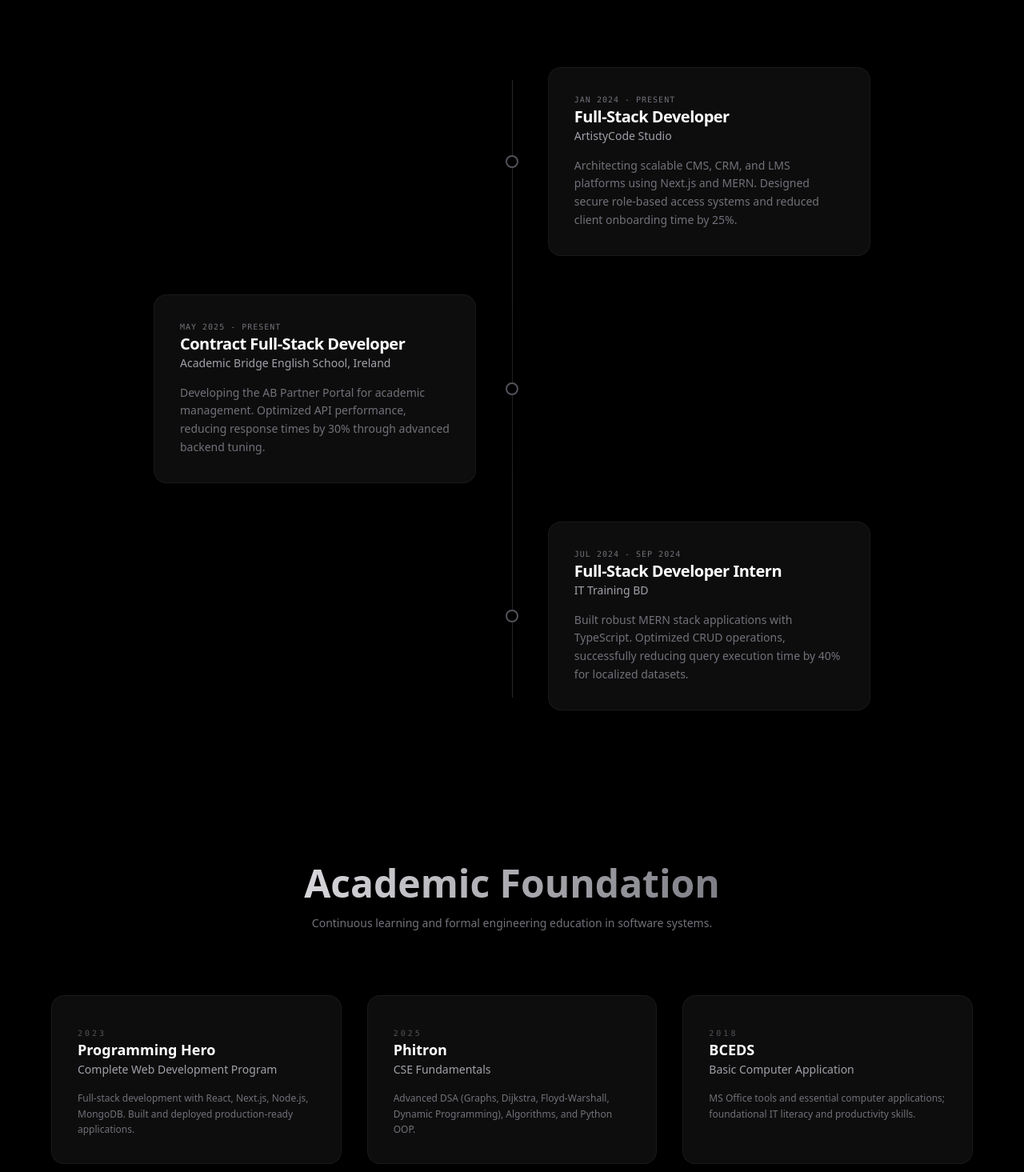
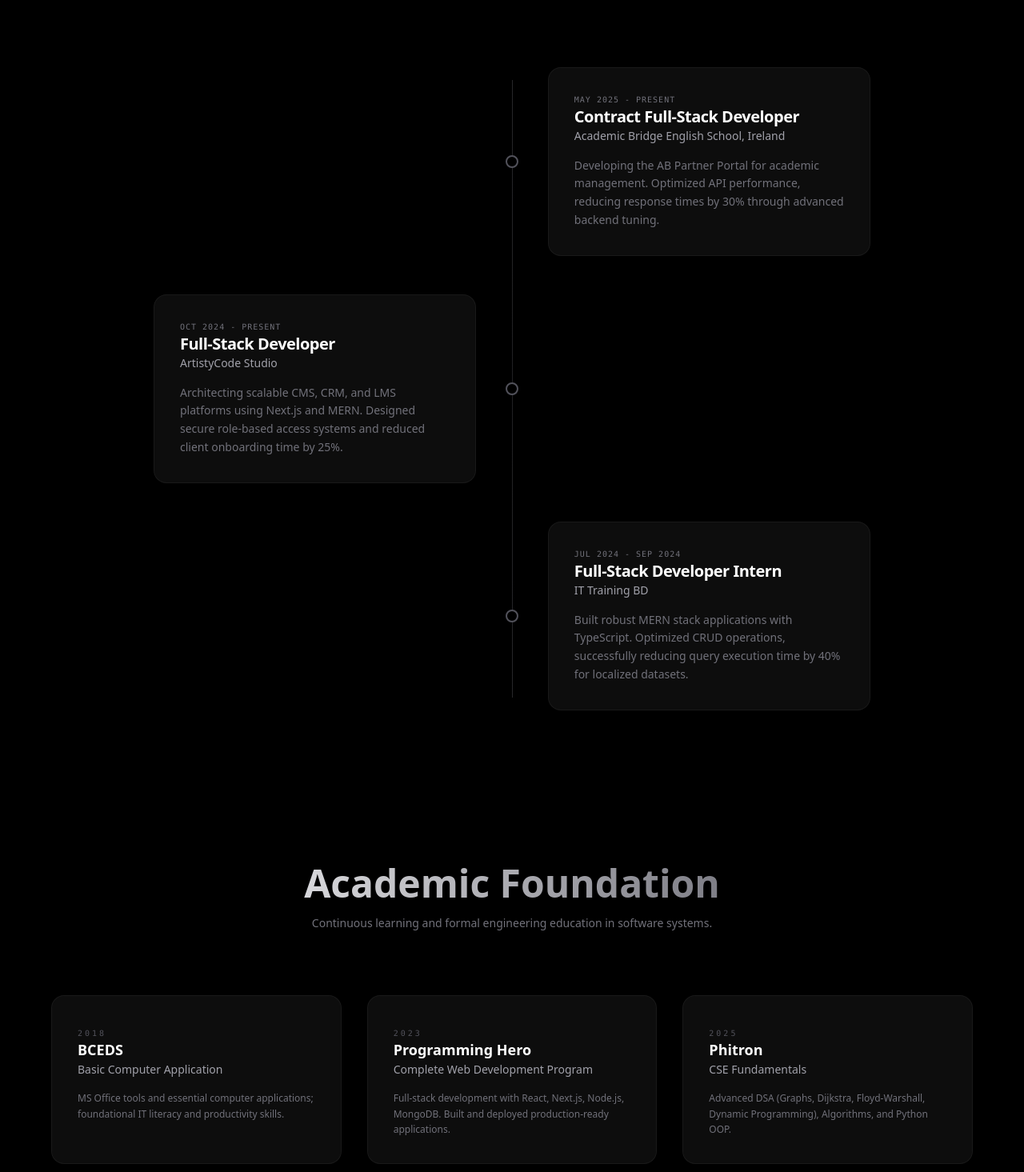
Before and after one commit to ninazmul/ninazmulworks, a Next.js app: page / in a window 1280 px wide. Shown: the part 5045-6510 px from the top of the page at 80% size. Built offline with nearby package versions, Linux system fonts and the light colour scheme; no server answers; the database is empty.

Commit message:
Some information updated on Education and experience

```diff
--- a/components/Education.tsx
+++ b/components/Education.tsx
@@ -1,6 +1,5 @@
 "use client";
 
-import React from "react";
 import { motion } from "framer-motion";
 import { GlassCard } from "./ui/GlassCard";
 import { education } from "@/data";
--- a/components/Experience.tsx
+++ b/components/Experience.tsx
@@ -6,16 +6,16 @@
 
 const experiences = [
   {
-    role: "Full-Stack Developer",
-    company: "ArtistyCode Studio",
-    date: "Jan 2024 - Present",
-    desc: "Architecting scalable CMS, CRM, and LMS platforms using Next.js and MERN. Designed secure role-based access systems and reduced client onboarding time by 25%.",
-  },
-  {
     role: "Contract Full-Stack Developer",
     company: "Academic Bridge English School, Ireland",
     date: "May 2025 - Present",
     desc: "Developing the AB Partner Portal for academic management. Optimized API performance, reducing response times by 30% through advanced backend tuning.",
+  },
+  {
+    role: "Full-Stack Developer",
+    company: "ArtistyCode Studio",
+    date: "Oct 2024 - Present",
+    desc: "Architecting scalable CMS, CRM, and LMS platforms using Next.js and MERN. Designed secure role-based access systems and reduced client onboarding time by 25%.",
   },
   {
     role: "Full-Stack Developer Intern",
@@ -27,7 +27,10 @@
 
 const Experience = () => {
   return (
-    <section id="experience" className="py-24 bg-black text-white px-6 relative overflow-hidden scroll-mt-24">
+    <section
+      id="experience"
+      className="py-24 bg-black text-white px-6 relative overflow-hidden scroll-mt-24"
+    >
       <div className="absolute inset-x-0 top-0 h-px bg-gradient-to-r from-transparent via-zinc-800 to-transparent" />
 
       <div className="text-center max-w-2xl mx-auto relative z-10 mb-20">
@@ -61,13 +64,13 @@
                 <GlassCard className="p-8 border-white/5 hover:border-white/10 transition-colors group">
                   <div className="flex flex-col gap-1 mb-4">
                     <span className="text-[10px] font-mono text-zinc-500 uppercase tracking-widest">
-                        {exp.date}
+                      {exp.date}
                     </span>
                     <h3 className="text-xl font-bold text-white group-hover:translate-x-1 transition-transform tracking-tight leading-none">
-                        {exp.role}
+                      {exp.role}
                     </h3>
                     <span className="text-zinc-400 font-medium text-sm">
-                        {exp.company}
+                      {exp.company}
                     </span>
                   </div>
                   <p className="text-zinc-500 leading-relaxed text-sm font-light">
--- a/data/index.ts
+++ b/data/index.ts
@@ -31,25 +31,25 @@
 export const education = [
   {
     id: 1,
+    institution: "BCEDS",
+    program: "Basic Computer Application",
+    year: "2018",
+    description: "MS Office tools and essential computer applications; foundational IT literacy and productivity skills."
+  },
+  {
+    id: 2,
     institution: "Programming Hero",
     program: "Complete Web Development Program",
     year: "2023",
     description: "Full-stack development with React, Next.js, Node.js, MongoDB. Built and deployed production-ready applications."
   },
   {
-    id: 2,
+    id: 3,
     institution: "Phitron",
     program: "CSE Fundamentals",
     year: "2025",
     description: "Advanced DSA (Graphs, Dijkstra, Floyd-Warshall, Dynamic Programming), Algorithms, and Python OOP."
   },
-  {
-    id: 3,
-    institution: "BCEDS",
-    program: "Basic Computer Application",
-    year: "2018",
-    description: "MS Office tools and essential computer applications; foundational IT literacy and productivity skills."
-  }
 ];
 
 export const certifications = [
```
